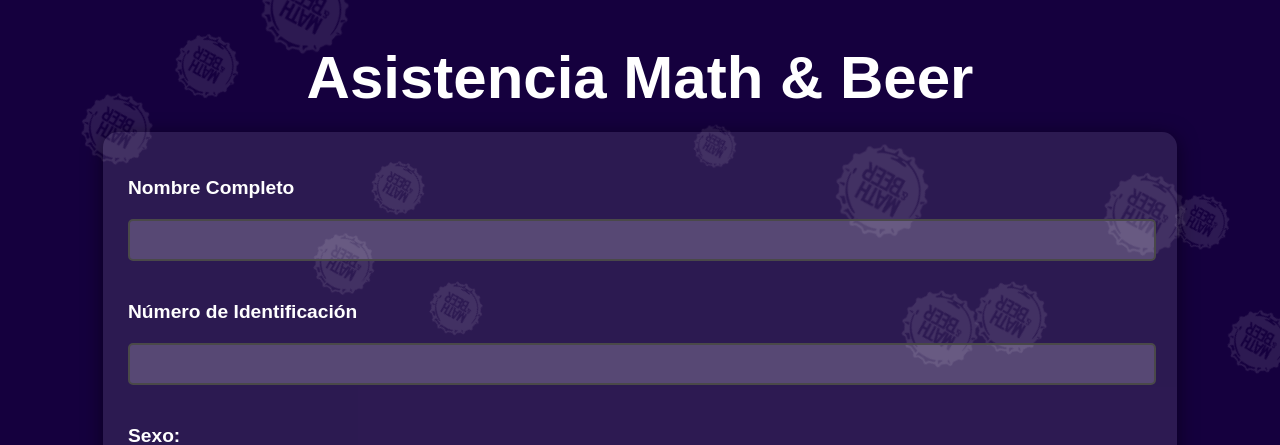
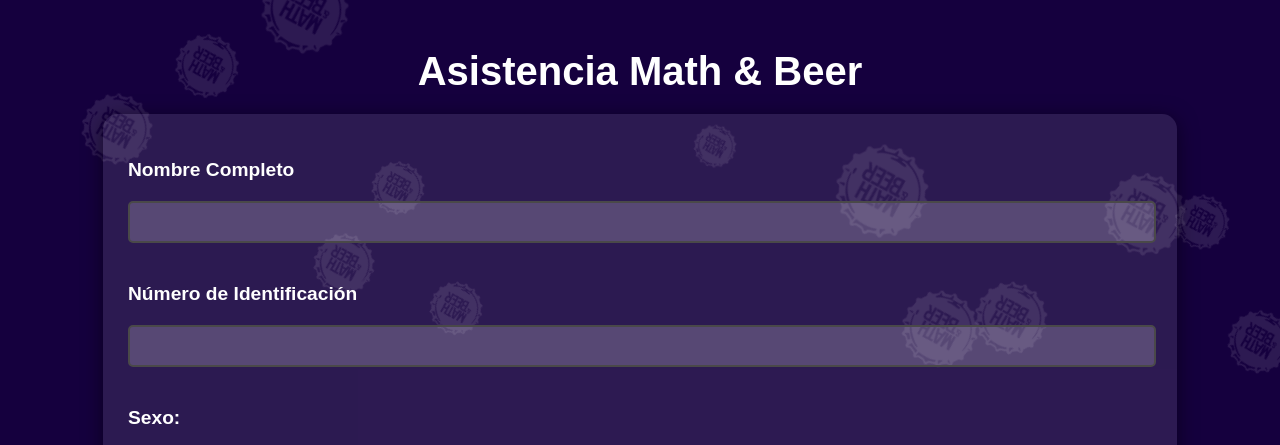
Before and after one commit to Nickdiaz14/Binary-Puzzle, a Flask app: page /forms in a window 1280 px wide. Shown: the top 445 px of the page. Run offline with Flask 3, Linux system fonts and the light colour scheme; some libraries are stand-ins or nearby versions.

Commit message:
Finish the forms view

```diff
--- a/templates/forms.html
+++ b/templates/forms.html
@@ -175,7 +175,7 @@
         <div id="overlay-buttons"></div>
     </div>
 
-    <h1 style="font-size: 60px;">Asistencia Math & Beer</h1>
+    <h1 style="font-size: 40px;">Asistencia Math & Beer</h1>
     <form id="your-form-id" onsubmit="submitForm(event)">
         <label class="titulo-pregunta">Nombre Completo</label>
         <input type="text" name="nombre_completo" required><br>
```
